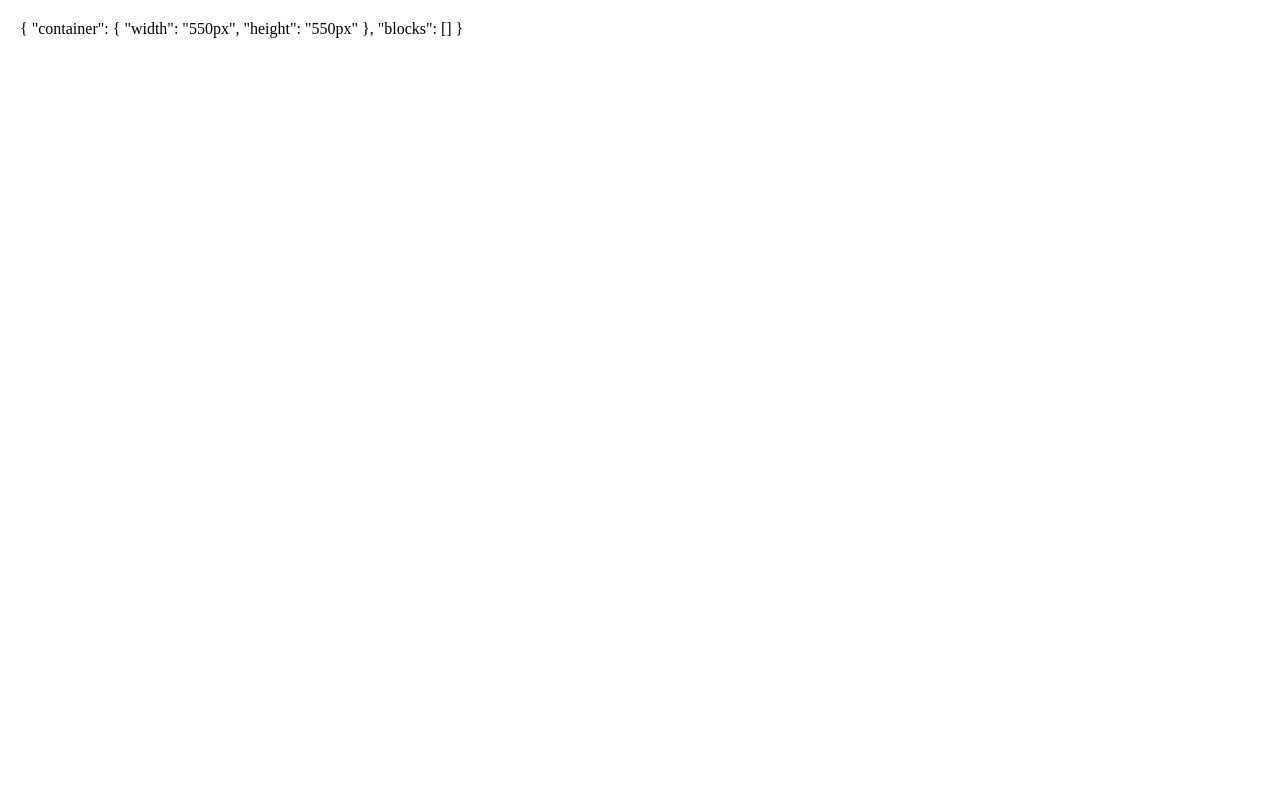
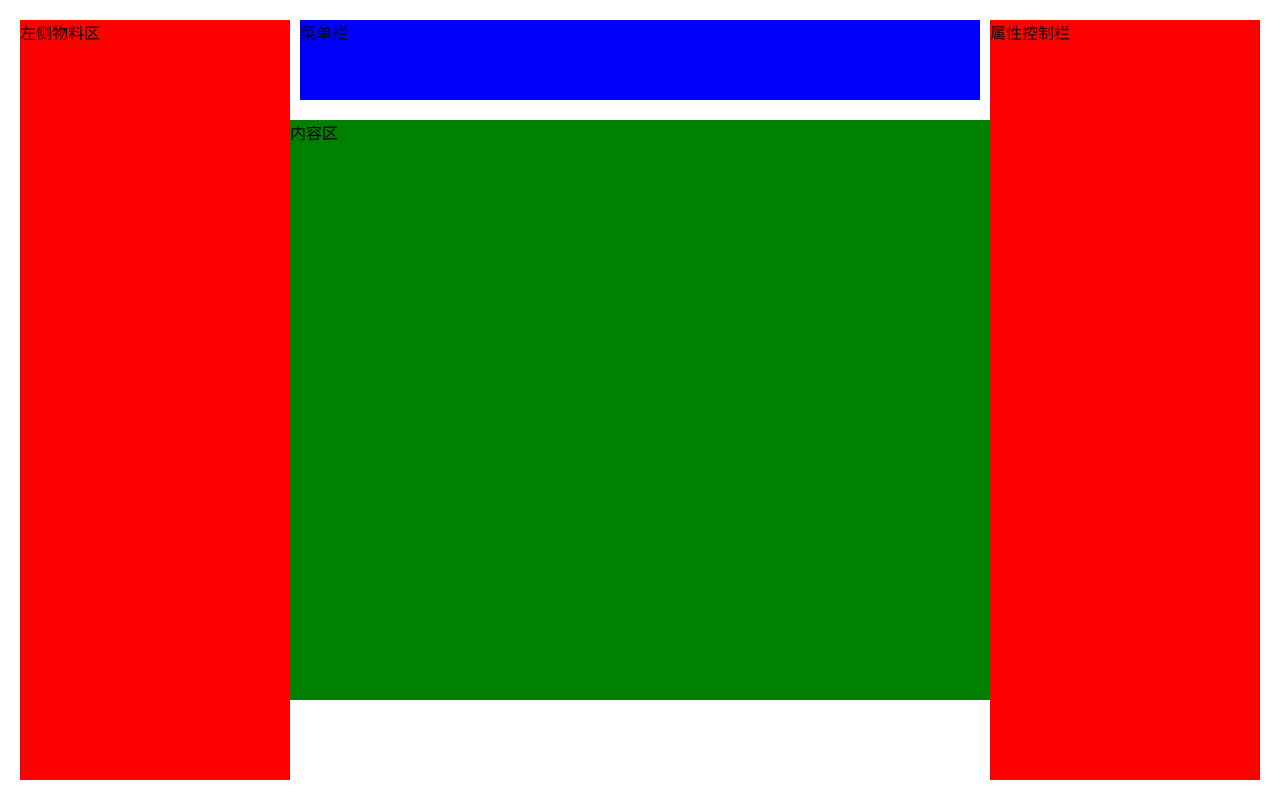
Before and after one commit to baozjj/Bao-Low-Code, a Vue app: page /about in a window 1280 px wide. Built offline with nearby package versions, Linux system fonts and the light colour scheme; the HTML template or start-up script is replaced by a standard one.

Commit message:
feat: add editor css

```diff
--- a/src/views/MainPage/components/Editor/index.vue
+++ b/src/views/MainPage/components/Editor/index.vue
@@ -7,7 +7,70 @@ withDefaults(defineProps<IEditorProps>(), {
 </script>
 
 <template>
-    <div>
-        {{data}}
+    <div class="editor">
+      <div class="editor-left">左侧物料区</div>
+      <div class="editor-top">菜单栏</div>
+      <div class="editor-right">属性控制栏</div>
+      <div class="editor-container">
+        <!-- 负责产生滚动条 -->
+        <div class="editor-container-canvas">
+          <!-- 产生内容区 -->
+           <div class="editor-container-canvas-content">
+              内容区
+           </div>
+        </div>
+      </div>
+
     </div>
 </template>
+<style lang="less" scoped>
+.editor {
+  width: 100%;
+  height: 100%;
+
+  .editor-left,
+  .editor-right {
+    position: absolute;
+    width: 270px;
+    background-color: red;
+    top: 0;
+    bottom: 0;
+  }
+
+  .editor-left {
+    left: 0;
+  }
+
+  .editor-right {
+    right: 0;
+  }
+
+  .editor-top {
+    position: absolute;
+    right: 280px;
+    left: 280px;
+    height: 80px;
+    background-color: blue;
+  }
+
+  .editor-container {
+    padding: 80px 270px;
+    height: 100%;
+    box-sizing: border-box;
+      .editor-container-canvas {
+        overflow: scroll;
+        height: 100%;
+
+        .editor-container-canvas-content {
+          margin: 20px auto;
+          width: 1000px;
+          height: 1000px;
+          background-color: green;
+        }
+
+      }
+  }
+
+}
+
+</style>
```
